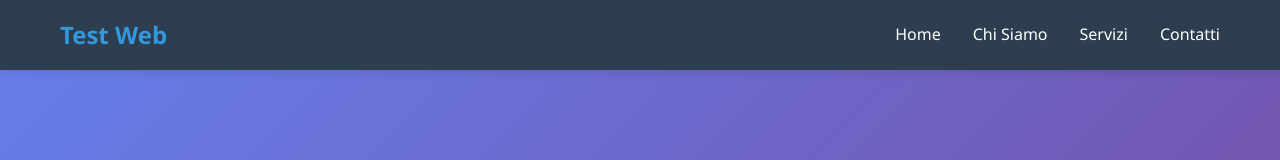
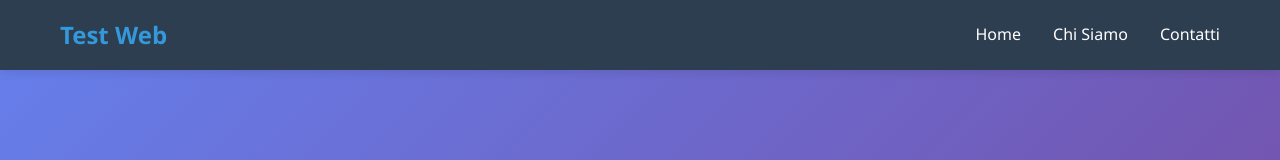
Before and after one commit to qra-sv/test, a plain HTML site: page index.html in a window 1280 px wide. Shown: the top 160 px of the page. Drawn offline with Linux system fonts and the light colour scheme.

Commit message:
Update index.html

```diff
--- a/index.html
+++ b/index.html
@@ -13,7 +13,6 @@
             <ul class="nav-links">
                 <li><a href="#home">Home</a></li>
                 <li><a href="#about">Chi Siamo</a></li>
-                <li><a href="#services">Servizi</a></li>
                 <li><a href="#contact">Contatti</a></li>
             </ul>
         </nav>
```
